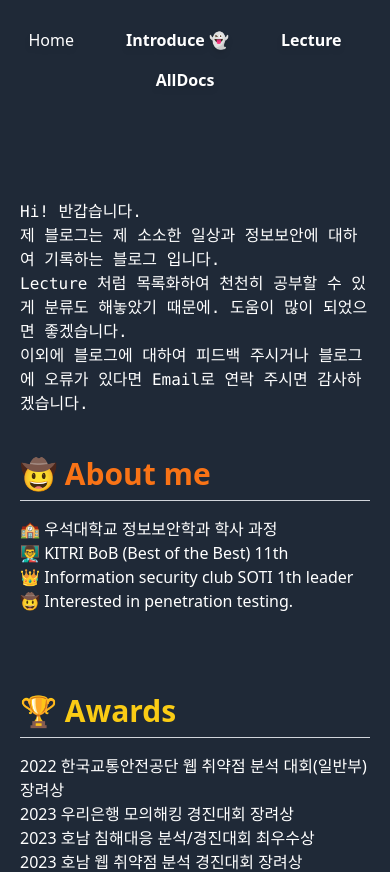
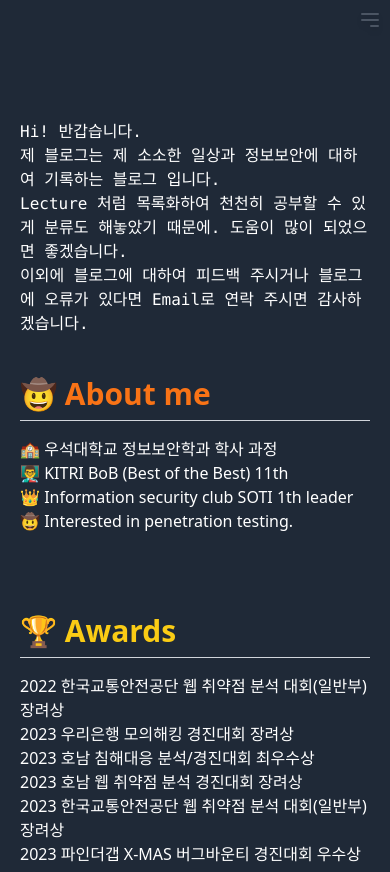
Before and after one commit to silchairmen/notion-Blog-with-Next.js, a Next.js app: page /introduce in a window 390 px wide. Shown: the top 872 px of the page. Built offline with nearby package versions, Linux system fonts and the light colour scheme.

Commit message:
[ADD} mobile nav

```diff
--- a/components/Header.tsx
+++ b/components/Header.tsx
@@ -3,21 +3,33 @@
 
 import Link from "next/link";
 import { usePathname } from "next/navigation";
+import { useState } from "react";
 
 export default function Header () {
     const path = usePathname();
+
+    const [showMenu, setShowMenu] = useState(false);
 
     //navbar 부분
     return (
         <header className="text-gray-600 body-font drop-shadow-md">
             <div className="container mx-auto flex flex-wrap p-2 flex-col md:flex-row items-center">
-                <nav className="md:ml-auto md:mr-auto flex flex-wrap items-center text-base justify-center hover:border-b-2 border-transparent hover:border-emerald-400 py-3">
-                <Link href="/" className="mr-5 hover:text-emerald-400 hover:scale-110 hover:animate-ping text-white py-2 px-4">Home { path === "/" ? "👻" : ""}</Link>
-                <Link href="/introduce" className="mr-5 hover:text-emerald-400 hover:scale-110 hover:animate-ping text-white font-bold py-2 px-4 rounded">Introduce { path.startsWith("/intro") ? "👻" : ""}</Link>
-                <Link href="/lecture" className="mr-5 hover:text-emerald-400 hover:scale-110 hover:animate-ping text-white font-bold py-2 px-4 rounded">Lecture { path.startsWith("/lecture") ? "👻" : ""}</Link>
-                <Link href="/docs" className="mr-5 hover:text-emerald-400 hover:scale-110 hover:animate-ping text-white font-bold py-2 px-4 rounded">AllDocs { path.startsWith("/docs") || path.startsWith("/post") ? "👻" : ""}</Link>
+                {/* 햄버거 아이콘 */}
+                <button className="md:hidden ml-auto" onClick={() => setShowMenu(!showMenu)}>
+                    <svg className="w-6 h-6" fill="none" stroke="currentColor" viewBox="0 0 24 24" xmlns="http://www.w3.org/2000/svg">
+                        <path strokeLinecap="round" strokeLinejoin="round" strokeWidth="2" d="M4 6h16M4 12h16m-7 6h7"></path>
+                    </svg>
+                </button>
+                {/* 드롭다운 메뉴 */}
+                <nav className={`md:ml-auto md:mr-auto md:flex md:flex-wrap items-center text-base ${showMenu ? '' : 'hover:border-b-2 border-transparent hover:border-emerald-400'} py-3 ${showMenu ? 'block' : 'hidden'}`}>
+                    <Link href="/" className={`block md:inline-block md:mt-0 mr-5 text-white py-2 px-4 hover:text-emerald-400 transition duration-300  ${showMenu ? '' : 'hover:animate-ping'}`}>Home { path === "/" ? "👻" : ""}</Link>
+                    <Link href="/introduce" className={`block md:inline-block md:mt-0 mr-5 text-white font-bold py-2 px-4 rounded hover:text-emerald-400 transition duration-300 ${showMenu ? '' : 'hover:animate-ping'}`}>Introduce { path.startsWith("/intro") ? "👻" : ""}</Link>
+                    <Link href="/lecture" className={`block md:inline-block md:mt-0 mr-5 text-white font-bold py-2 px-4 rounded hover:text-emerald-400 transition duration-300 ${showMenu ? '' : 'hover:animate-ping'}`}>Lecture { path.startsWith("/lecture") ? "👻" : ""}</Link>
+                    <Link href="/docs" className={`block md:inline-block md:mt-0 mr-5 text-white font-bold py-2 px-4 rounded hover:text-emerald-400 transition duration-300 ${showMenu ? '' : 'hover:animate-ping'}`}>AllDocs { path.startsWith("/docs") || path.startsWith("/post") ? "👻" : ""}</Link>
                 </nav>
             </div>
         </header>
+
+
     )
 }
```
